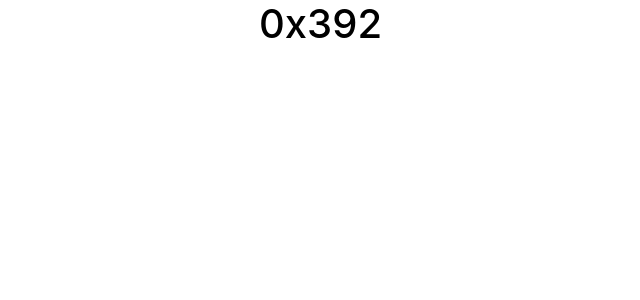
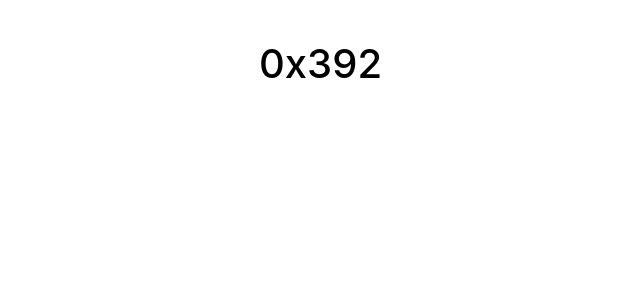
Before and after one commit to passionate-puppy/0x392, a Next.js app: page / in a window 1280 px wide. Shown: the top 300 px of the page, without its empty margins (21-661 px from the left). Built offline with nearby package versions, Linux system fonts and the light colour scheme.

Commit message:
Update styles

```diff
--- a/src/components/common/Layout/Layout.module.scss
+++ b/src/components/common/Layout/Layout.module.scss
@@ -1,4 +1,5 @@
 .container {
   display: flex;
   justify-content: center;
+  padding-top: 40px;
 }
--- a/src/pages/_app.tsx
+++ b/src/pages/_app.tsx
@@ -1,4 +1,4 @@
-import '../styles/globals.css'
+import 'styles/globals.scss'
 import type { AppProps } from 'next/app'
 
 function MyApp({ Component, pageProps }: AppProps) {
```
Also changed, not shown: src/styles/globals.scss (renamed from src/styles/globals.css).
